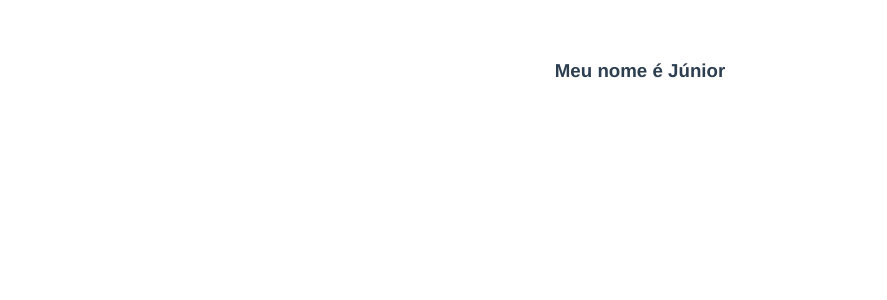
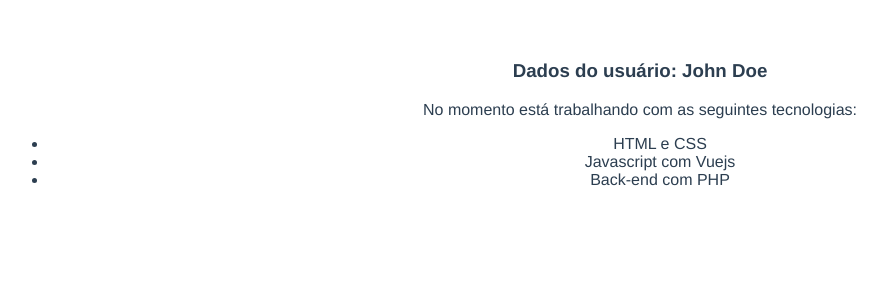
Before and after one commit to GilbertoASJ/VueJs-Course, a Vue app in the folder vuejs-introduction/: page / in a window 1280 px wide. Shown: the top 300 px of the page, without its empty margins (0-887 px from the left). Built offline with nearby package versions, Linux system fonts and the light colour scheme.

Commit message:
Feature: :sparkles: Component hierarchy

```diff
--- a/vuejs-introduction/src/App.vue
+++ b/vuejs-introduction/src/App.vue
@@ -1,5 +1,5 @@
 <template>
-    <LifeCycle />
+    <UserInfo />
 </template>
 
 <script>
@@ -8,13 +8,14 @@
     // import HelloWorld from './components/HelloWorld.vue'
     // import ButtonVue from './components/Buttons/ButtonVue.vue'
     // import Form from './components/Form.vue'
-    import LifeCycle from './components/LifeCycle.vue'
+    // import LifeCycle from './components/LifeCycle.vue'
+    import UserInfo from './components/UserInfo.vue'
 
     // Por padrão exportamos o componente App e em "components:", colocamos os componentes que o App depende, ou seja, a aplicação não funciona se eles não forem utilizados.
     export default {
         name: 'App',
         components: {
-            LifeCycle
+            UserInfo
         }
     }
 </script>
--- /dev/null
+++ b/vuejs-introduction/src/components/GeneralInfo.vue
@@ -0,0 +1,17 @@
+<template>
+	<div>
+		<p>No momento está trabalhando com as seguintes tecnologias:</p>
+		<ul>
+			<li>HTML e CSS</li>
+			<li>Javascript com Vuejs</li>
+			<li>Back-end com PHP</li>
+		</ul>
+	</div>
+</template>
+
+<script>
+
+	export default {
+		name: 'GeneralInfo',
+	}
+</script>
--- a/vuejs-introduction/src/components/LifeCycle.vue
+++ b/vuejs-introduction/src/components/LifeCycle.vue
@@ -1,5 +1,5 @@
 <template>
-	<h3>Meu nome é {{ name }}</h3>
+	<h3>Olá {{ name }}</h3>
 </template>
 
 <script>
@@ -22,7 +22,7 @@
 
 			setTimeout(() => {
 
-				this.name = 'Júnior';
+				this.name = 'John';
 			}, 2000)
 		}
 	}
--- /dev/null
+++ b/vuejs-introduction/src/components/UserInfo.vue
@@ -0,0 +1,23 @@
+<template>
+	<div>
+		<h3>Dados do usuário: {{ name }}</h3>
+		<GeneralInfo />
+	</div>
+</template>
+
+<script>
+
+	import GeneralInfo from './GeneralInfo.vue'
+
+	export default {
+		name: 'UserInfo',
+		components: {
+			GeneralInfo,
+		},
+		data() {
+			return {
+				name: "John Doe",
+			}
+		}
+	}
+</script>
```
